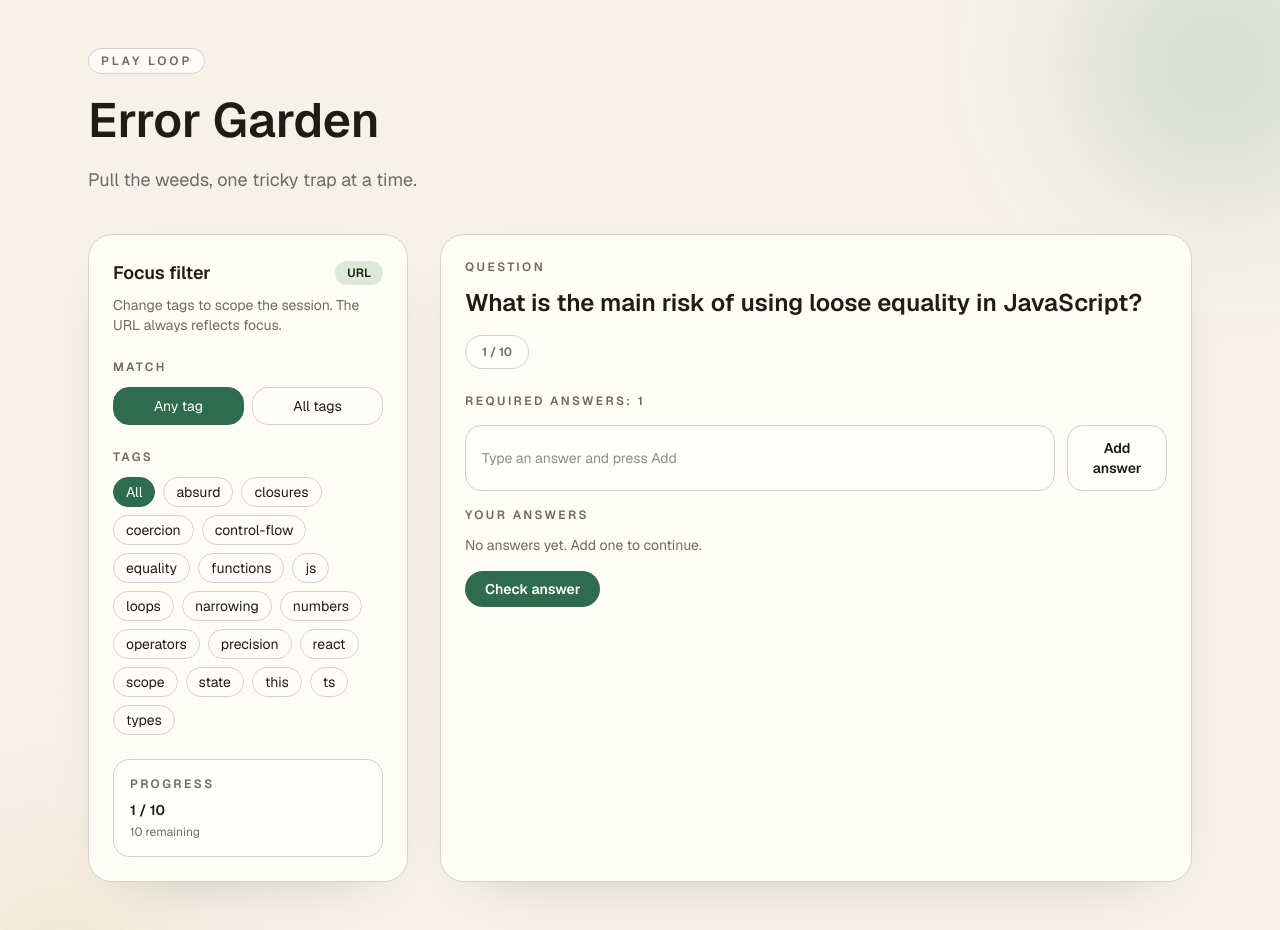
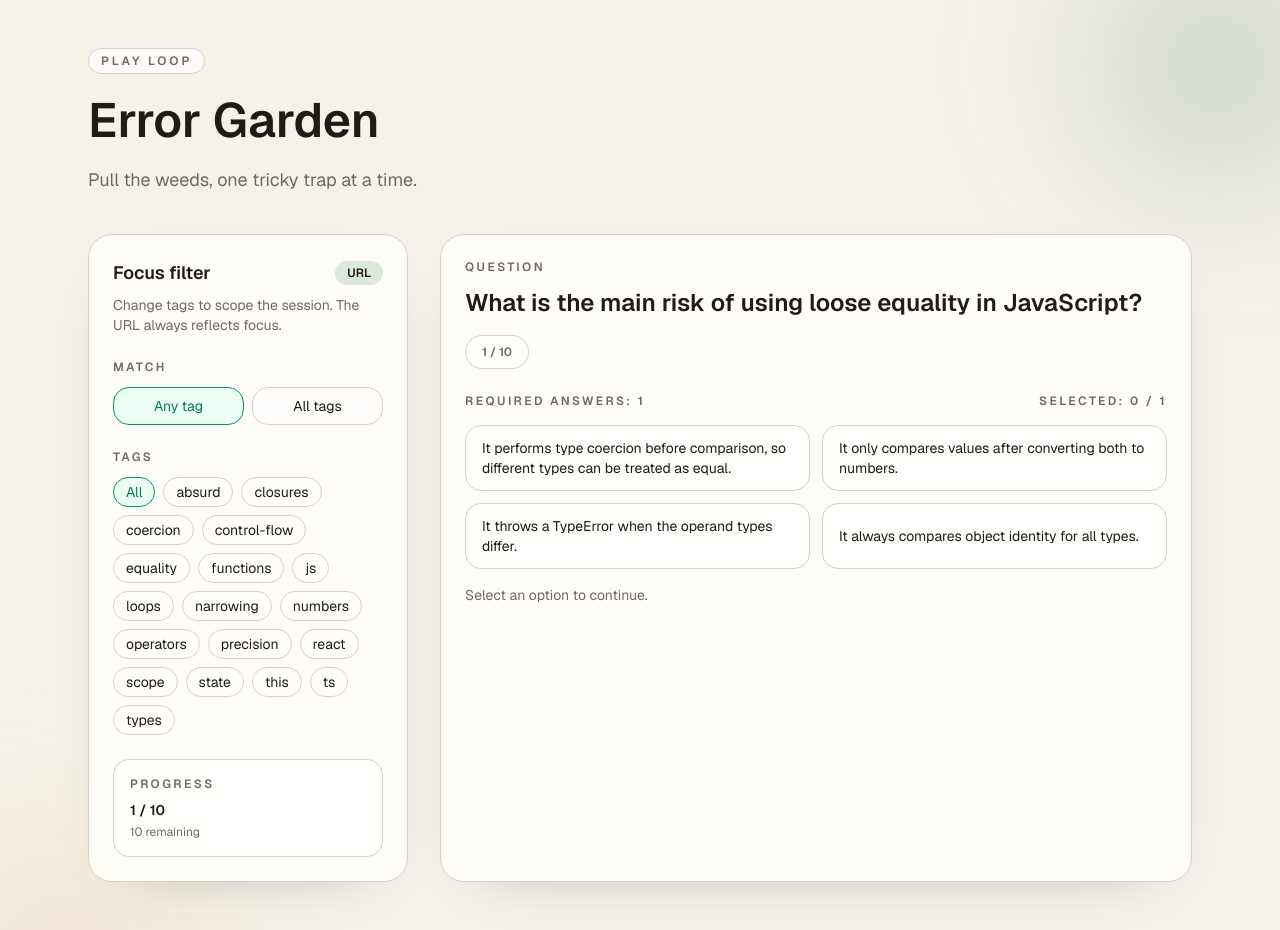
Before and after one commit to KrysOlechowski/error-garden, a Next.js app: page /play in a window 1280 px wide. Built offline with nearby package versions, Linux system fonts and the light colour scheme.

Commit message:
feat/ui-play-multiple-choice (#9)

```diff
--- /dev/null
+++ b/src/app/_lib/shuffleQuestionOptions.ts
@@ -0,0 +1,24 @@
+import type { Question } from "@/core/domain/questions/types";
+
+type Rng = () => number;
+
+function shuffleList<T>(items: T[], rng: Rng): T[] {
+  const result = [...items];
+
+  for (let index = result.length - 1; index > 0; index -= 1) {
+    const swapIndex = Math.floor(rng() * (index + 1));
+    [result[index], result[swapIndex]] = [result[swapIndex], result[index]];
+  }
+
+  return result;
+}
+
+export function shuffleQuestionOptions(
+  questions: Question[],
+  rng: Rng = Math.random,
+): Question[] {
+  return questions.map((question) => ({
+    ...question,
+    options: shuffleList(question.options, rng),
+  }));
+}
--- a/src/app/play/PlayClient.tsx
+++ b/src/app/play/PlayClient.tsx
@@ -57,14 +57,13 @@ export default function PlayClient({
 
   const [session, setSession] = useState(initialSession);
   const [activeFilterKey, setActiveFilterKey] = useState(initialFilterKey);
-  const [draftAnswer, setDraftAnswer] = useState("");
   const [selectedAnswers, setSelectedAnswers] = useState<string[]>([]);
-  const [notice, setNotice] = useState<string | null>(null);
 
   const availableTags = useMemo(() => buildTagList(questions), [questions]);
   const summary = getProgressSummary(session);
   const currentQuestion = getCurrentQuestion(session);
-  const requiredSelections = getRequiredSelectionsForCurrentQuestion(session);
+  const requiredSelections =
+    getRequiredSelectionsForCurrentQuestion(session) ?? 0;
   const lastAnswer = getLastAnswer(session);
   const isComplete = session.phase === "complete";
   const hasQuestions = session.questions.length > 0;
@@ -78,9 +77,7 @@ export default function PlayClient({
 
     setSession(createQuizSession(filteredQuestions));
     setActiveFilterKey(filterKey);
-    setDraftAnswer("");
     setSelectedAnswers([]);
-    setNotice(null);
   }, [activeFilterKey, filterKey, focusFilter, questions]);
 
   const updateUrl = (nextFilter: { tags: string[]; match: FocusMatch }) => {
@@ -114,56 +111,43 @@ export default function PlayClient({
     updateUrl({ tags: focusFilter.tags, match });
   };
 
-  const handleAddAnswer = () => {
-    const trimmed = draftAnswer.trim();
-
-    if (!trimmed) {
-      return;
-    }
-
-    setSelectedAnswers((prev) => [...prev, trimmed]);
-    setDraftAnswer("");
-    setNotice(null);
-  };
-
-  const handleRemoveAnswer = (index: number) => {
-    setSelectedAnswers((prev) => prev.filter((_, itemIndex) => itemIndex !== index));
-  };
-
-  const handleSubmit = () => {
+  const handleOptionSelect = (option: string) => {
     if (session.phase !== "answering") {
       return;
     }
 
-    const nextSession = submitAnswer(session, selectedAnswers);
-
-    if (nextSession.phase === "answering") {
-      setNotice(PLAY_COPY.noticeIncomplete);
+    if (selectedAnswers.includes(option)) {
       return;
     }
 
+    if (requiredSelections <= 0) {
+      return;
+    }
+
+    const nextSelected = [...selectedAnswers, option];
+
+    if (nextSelected.length >= requiredSelections) {
+      const nextSession = submitAnswer(session, nextSelected);
       setSession(nextSession);
-    setDraftAnswer("");
       setSelectedAnswers([]);
-    setNotice(null);
+      return;
+    }
+
+    setSelectedAnswers(nextSelected);
   };
 
   const handleAdvance = () => {
     const nextSession = advanceSession(session);
 
     setSession(nextSession);
-    setDraftAnswer("");
     setSelectedAnswers([]);
-    setNotice(null);
   };
 
   const handleRestart = () => {
     const filteredQuestions = filterQuestionsByFocus(questions, focusFilter);
 
     setSession(createQuizSession(filteredQuestions));
-    setDraftAnswer("");
     setSelectedAnswers([]);
-    setNotice(null);
   };
 
   const correctCount = session.answers.filter((answer) => answer.result.isCorrect)
@@ -172,15 +156,22 @@ export default function PlayClient({
   const tagButtonClass = (active: boolean) =>
     `rounded-full border px-3 py-1 text-sm transition focus-visible:outline-none focus-visible:ring-2 focus-visible:ring-[var(--play-accent)] ${
       active
-        ? "border-[var(--play-accent)] bg-[var(--play-accent)] text-white"
+        ? "border-emerald-600 bg-emerald-50 text-emerald-700 dark:border-emerald-400 dark:bg-emerald-950/30 dark:text-emerald-200"
         : "border-[var(--play-outline)] bg-white/70 text-[var(--play-ink)] hover:border-[var(--play-accent)]"
     }`;
 
   const matchButtonClass = (active: boolean) =>
     `rounded-2xl border px-3 py-2 text-sm transition focus-visible:outline-none focus-visible:ring-2 focus-visible:ring-[var(--play-accent)] ${
       active
-        ? "border-[var(--play-accent)] bg-[var(--play-accent)] text-white"
+        ? "border-emerald-600 bg-emerald-50 text-emerald-700 dark:border-emerald-400 dark:bg-emerald-950/30 dark:text-emerald-200"
         : "border-[var(--play-outline)] bg-white/70 text-[var(--play-ink)] hover:border-[var(--play-accent)]"
+    }`;
+
+  const optionButtonClass = (active: boolean) =>
+    `rounded-2xl border px-4 py-3 text-left text-sm transition focus-visible:outline-none focus-visible:ring-2 focus-visible:ring-[var(--play-accent)] disabled:cursor-not-allowed disabled:opacity-60 ${
+      active
+        ? "border-emerald-600 bg-emerald-50 text-emerald-700 dark:border-emerald-400 dark:bg-emerald-950/30 dark:text-emerald-200"
+        : "border-[var(--play-outline)] bg-white/80 text-[var(--play-ink)] hover:border-[var(--play-accent)]"
     }`;
 
   return (
@@ -327,66 +318,46 @@ export default function PlayClient({
 
                 {session.phase === "answering" ? (
                   <div className="flex flex-col gap-4">
-                    <div className="flex flex-wrap items-center gap-3 text-xs font-semibold uppercase tracking-[0.2em] text-[var(--play-muted)]">
-                      {PLAY_COPY.requiredLabel}: {requiredSelections ?? 0}
-                    </div>
-                    <form
-                      className="flex flex-col gap-3 sm:flex-row"
-                      onSubmit={(event) => {
-                        event.preventDefault();
-                        handleAddAnswer();
-                      }}
-                    >
-                      <input
-                        value={draftAnswer}
-                        onChange={(event) => setDraftAnswer(event.target.value)}
-                        placeholder={PLAY_COPY.answerPlaceholder}
-                        className="w-full rounded-2xl border border-[var(--play-outline)] bg-white/80 px-4 py-3 text-sm text-[var(--play-ink)] outline-none transition focus:border-[var(--play-accent)]"
-                      />
-                      <button
-                        type="submit"
-                        className="inline-flex items-center justify-center rounded-2xl border border-[var(--play-outline)] bg-white/80 px-4 py-3 text-sm font-semibold text-[var(--play-ink)] transition hover:border-[var(--play-accent)]"
-                      >
-                        {PLAY_COPY.addAnswer}
-                      </button>
-                    </form>
-
-                    <div>
-                      <div className="text-xs font-semibold uppercase tracking-[0.2em] text-[var(--play-muted)]">
-                        {PLAY_COPY.selectedLabel}
-                      </div>
-                      <div className="mt-3 flex flex-wrap gap-2">
-                        {selectedAnswers.length === 0 ? (
-                          <span className="text-sm text-[var(--play-muted)]">
-                            {PLAY_COPY.selectedEmpty}
+                    <div className="flex flex-wrap items-center justify-between gap-2 text-xs font-semibold uppercase tracking-[0.2em] text-[var(--play-muted)]">
+                      <span>
+                        {PLAY_COPY.requiredLabel}: {requiredSelections}
                       </span>
-                        ) : (
-                          selectedAnswers.map((answer, index) => (
-                            <button
-                              key={`${answer}-${index}`}
-                              type="button"
-                              onClick={() => handleRemoveAnswer(index)}
-                              aria-label={`Remove answer ${answer}`}
-                              className="rounded-full border border-[var(--play-outline)] bg-white/80 px-3 py-1 text-sm text-[var(--play-ink)] transition hover:border-[var(--play-accent)]"
-                            >
-                              {answer}
-                            </button>
-                          ))
-                        )}
-                      </div>
+                      <span>
+                        {PLAY_COPY.selectedCountLabel}: {selectedAnswers.length} /{" "}
+                        {requiredSelections}
+                      </span>
                     </div>
 
-                    {notice ? (
-                      <p className="text-sm text-amber-700">{notice}</p>
-                    ) : null}
+                    <div className="grid gap-3 sm:grid-cols-2">
+                      {(currentQuestion?.options ?? []).map((option) => {
+                        const isSelected = selectedAnswers.includes(option);
+                        const isDisabled =
+                          isSelected || selectedAnswers.length >= requiredSelections;
 
+                        return (
                           <button
+                            key={option}
                             type="button"
-                      onClick={handleSubmit}
-                      className="inline-flex w-fit items-center justify-center rounded-full bg-[var(--play-accent)] px-5 py-2 text-sm font-semibold text-white transition hover:opacity-90"
+                            onClick={() => handleOptionSelect(option)}
+                            disabled={isDisabled}
+                            aria-pressed={isSelected}
+                            className={optionButtonClass(isSelected)}
                           >
-                      {PLAY_COPY.checkAnswer}
+                            {option}
                           </button>
+                        );
+                      })}
+                    </div>
+
+                    {selectedAnswers.length === 0 ? (
+                      <p className="text-sm text-[var(--play-muted)]">
+                        {PLAY_COPY.selectPrompt}
+                      </p>
+                    ) : (
+                      <div className="text-sm text-[var(--play-muted)]">
+                        {PLAY_COPY.selectedLabel}: {selectedAnswers.join(", ")}
+                      </div>
+                    )}
                   </div>
                 ) : (
                   <div className="flex flex-col gap-4">
--- a/src/app/play/copy.ts
+++ b/src/app/play/copy.ts
@@ -12,10 +12,8 @@ export const PLAY_COPY = {
   questionLabel: "Question",
   requiredLabel: "Required answers",
   selectedLabel: "Your answers",
-  selectedEmpty: "No answers yet. Add one to continue.",
-  answerPlaceholder: "Type an answer and press Add",
-  addAnswer: "Add answer",
-  checkAnswer: "Check answer",
+  selectedCountLabel: "Selected",
+  selectPrompt: "Select an option to continue.",
   nextQuestion: "Next question",
   finishSession: "Finish session",
   resultCorrect: "Correct",
@@ -27,5 +25,4 @@ export const PLAY_COPY = {
   startOver: "Start over",
   emptyStateTitle: "No questions match this filter.",
   emptyStateBody: "Try removing tags or switching match mode.",
-  noticeIncomplete: "Add more answers to complete this question.",
 } as const;
--- a/src/app/play/page.tsx
+++ b/src/app/play/page.tsx
@@ -4,6 +4,7 @@ import {
   parseFocusFilterParams,
   serializeFocusFilter,
 } from "@/app/_lib/focusFilterUrl";
+import { shuffleQuestionOptions } from "@/app/_lib/shuffleQuestionOptions";
 
 import PlayClient from "./PlayClient";
 
@@ -15,7 +16,7 @@ type PlayPageProps = {
 };
 
 export default function PlayPage({ searchParams }: PlayPageProps) {
-  const questions = listSeedQuestions();
+  const questions = shuffleQuestionOptions(listSeedQuestions());
   const focusFilter = parseFocusFilterParams({
     tags: searchParams.tags,
     match: searchParams.match,
```
Also changed, not shown: 3 other files (tests, documents, lock files or other folders). Lines whose indentation alone changed are shown as unchanged.
